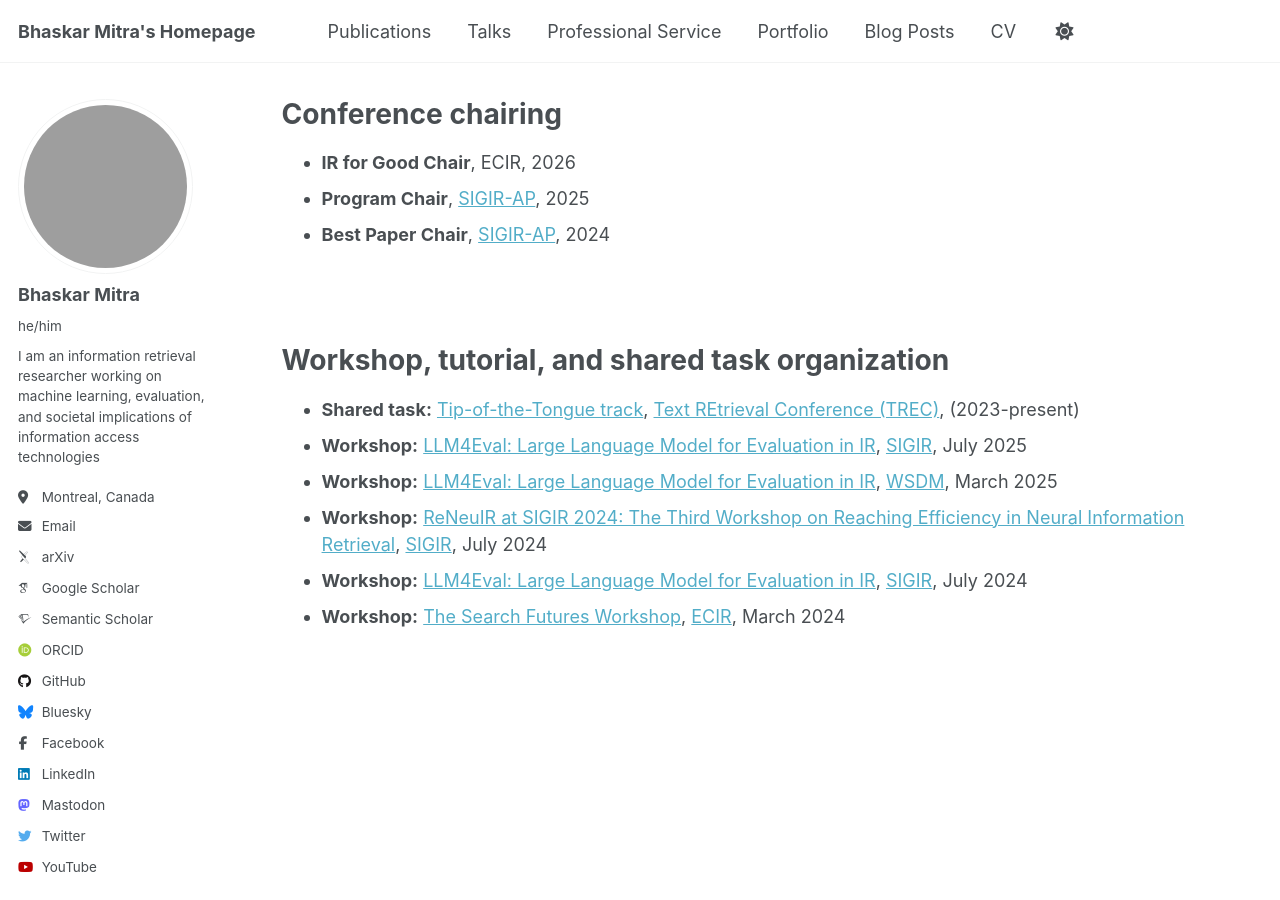
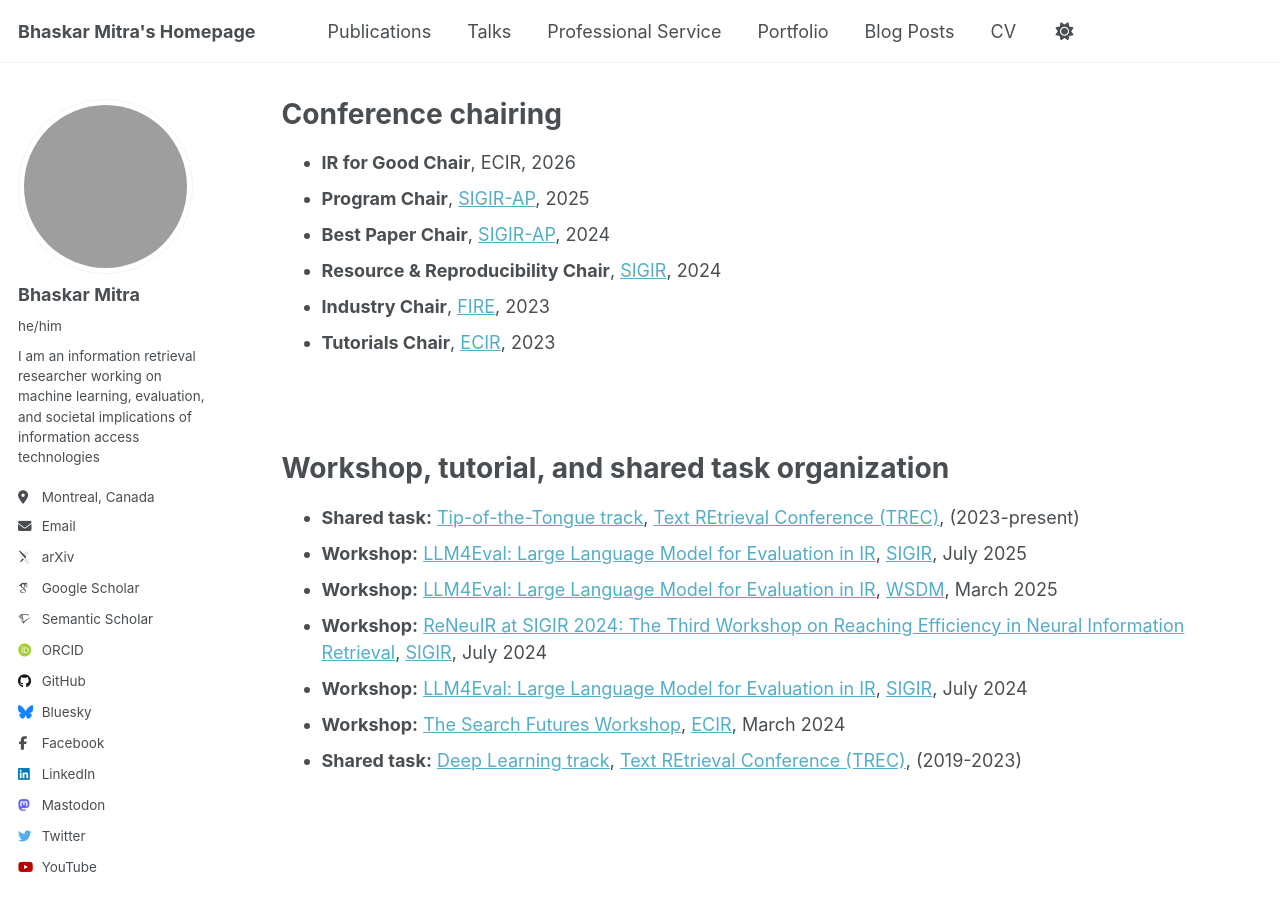
Before and after one commit to bhaskar-mitra/bhaskar-mitra.github.io, a Jekyll site: the page built from _pages/service.md, in a window 1280 px wide and 900 px high, scrolled down 371 px. Built offline with Jekyll 4.4.1, drawn with Linux system fonts in a browser that asks for light colours; some web fonts are replaced; grey boxes are pictures that could not be loaded.

Commit message:
Update service.md

```diff
--- a/_pages/service.md
+++ b/_pages/service.md
@@ -20,14 +20,18 @@ Conference chairing
 * **IR for Good Chair**, ECIR, 2026
 * **Program Chair**, [SIGIR-AP](https://www.sigir-ap.org/sigir-ap-2025/organizers/), 2025
 * **Best Paper Chair**, [SIGIR-AP](https://www.sigir-ap.org/sigir-ap-2024/organizers/), 2024
+* **Resource & Reproducibility Chair**, [SIGIR](https://sigir-2024.github.io/organizers.html), 2024
+* **Industry Chair**, [FIRE](http://fire.irsi.res.in/fire/2023/organization), 2023
+* **Tutorials Chair**, [ECIR](http://ecir2023.org/organisers.html), 2023
 
 <br/><br/>
 
 Workshop, tutorial, and shared task organization
 ======
-* **Shared task:** [Tip-of-the-Tongue track](https://trec-tot.github.io/guidelines), [Text REtrieval Conference (TREC)](https://trec.nist.gov/), (2023-present)
+* **Shared task:** [Tip-of-the-Tongue track](https://trec-tot.github.io/), [Text REtrieval Conference (TREC)](https://trec.nist.gov/), (2023-present)
 * **Workshop:** [LLM4Eval: Large Language Model for Evaluation in IR](https://llm4eval.github.io/SIGIR2025/), [SIGIR](https://sigir2025.dei.unipd.it/), July 2025
 * **Workshop:** [LLM4Eval: Large Language Model for Evaluation in IR](https://llm4eval.github.io/WSDM2025/), [WSDM](https://www.wsdm-conference.org/2025/), March 2025
 * **Workshop:** [ReNeuIR at SIGIR 2024: The Third Workshop on Reaching Efficiency in Neural Information Retrieval](https://reneuir.org/), [SIGIR](https://sigir.org/sigir2024/), July 2024
 * **Workshop:** [LLM4Eval: Large Language Model for Evaluation in IR](https://llm4eval.github.io/SIGIR2024/), [SIGIR](https://sigir.org/sigir2024/), July 2024
 * **Workshop:** [The Search Futures Workshop](https://searchfutures.github.io/), [ECIR](https://www.ecir2024.org/), March 2024
+* **Shared task:** [Deep Learning track](https://microsoft.github.io/msmarco/TREC-Deep-Learning), [Text REtrieval Conference (TREC)](https://trec.nist.gov/), (2019-2023)
```
